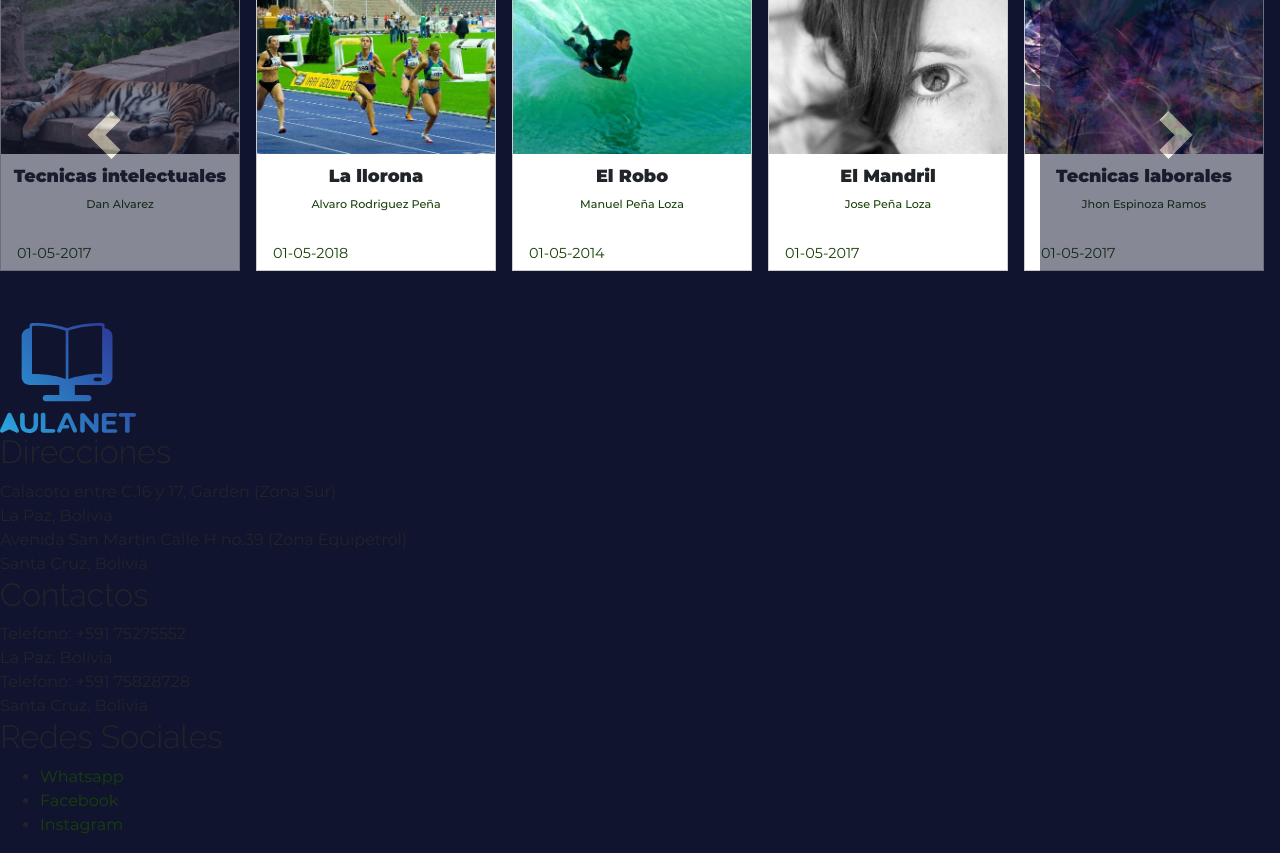
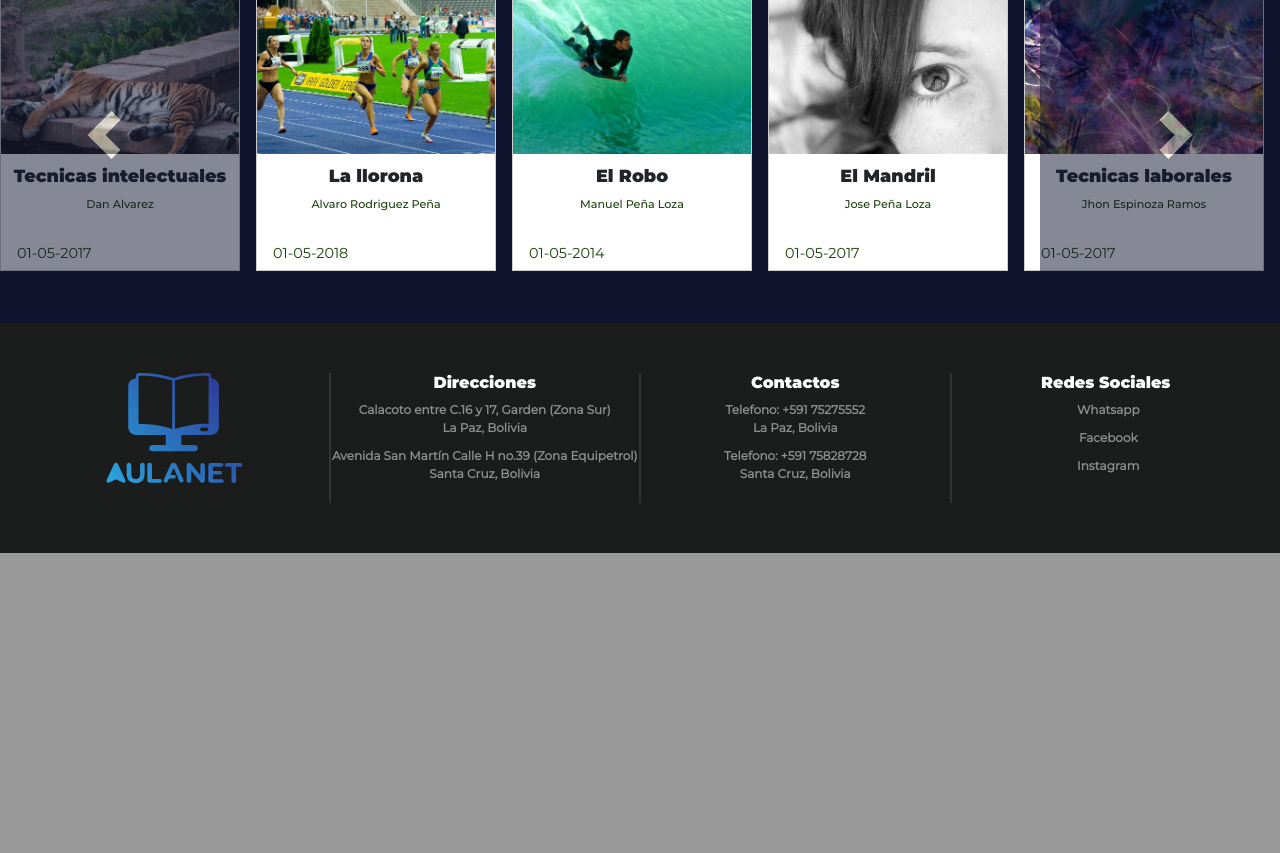
Before and after one commit to Etygit607/aulavirtual, a Django app: page / in a window 1280 px wide. Shown: the part 899-1752 px from the top of the page. After the commit the page ends 1452 px from the top, so only its background shows below. Run offline with Django 3.2, Linux system fonts and the light colour scheme; some libraries are stand-ins or nearby versions.

Commit message:
added footer code

```diff
--- a/app/static/app/css/app.css
+++ b/app/static/app/css/app.css
@@ -534,3 +534,103 @@ a:hover{
   width: 100%;
   text-align: left;
 }
+
+
+/***************************************/
+
+/***************************************/
+
+.anet-footer {
+  padding: 30px 20px;
+  display: flex;
+  justify-content: space-between;
+  background-color: #1b1d1d;
+  color: #8f9190;
+  font-size: 12px;
+  font-weight: 600;
+  width: 100%;
+}
+
+.anet-footer .anet-img-container {
+  display: flex;
+  flex-direction: column;
+  padding: 20px 0px;
+  width: 25%;
+}
+
+.anet-footer .anet-img-container span {
+  margin: 10px;
+  text-align: center;
+  color: #8f9190;
+}
+
+.anet-footer .footer-title {
+  color: #fff;
+  font-family: 'Montserrat-Black';
+  font-size: 1rem;
+}
+.anet-img-container a {
+  display: contents;
+}
+.anet-footer span {
+  display: block;
+  color: #fff;
+  text-align: center;
+  font-size: 14px;
+  font-weight: 600;
+  margin-bottom: 15px;
+}
+
+.anet-directions {
+  padding: 20px 0px;
+  width: 25%;
+  text-align: center;
+}
+
+.anet-directions .anet-dir1,.anet-dir2 {
+  margin-bottom: 10px;
+}
+
+.anet-contacts .anet-contact1,.anet-contact2 {
+  margin-bottom: 10px;
+}
+
+.anet-contacts {
+  padding: 20px 0px;
+  width: 25%;
+  text-align: center;
+}
+
+.anet-social {
+  padding: 20px 0px;
+  width: 25%;
+  text-align: center;
+}
+
+.anet-social ul {
+  display: contents;
+  flex-direction: column;
+}
+
+.anet-social ul li {
+  list-style: none;
+  margin-bottom: 10px;
+}
+
+.anet-social ul li i {
+  margin-right: 5px;
+  color: rgba(255,255,255,0.7);
+}
+
+.anet-social ul li a {
+  cursor: pointer;
+  text-decoration: none;
+  color: #8f9190;
+}
+
+.anet-vertical-line {
+  height: 130px;
+  border: 1px solid rgba(255,255,255,0.1);
+  margin: 20px auto;
+}
+/*************************************/
```
